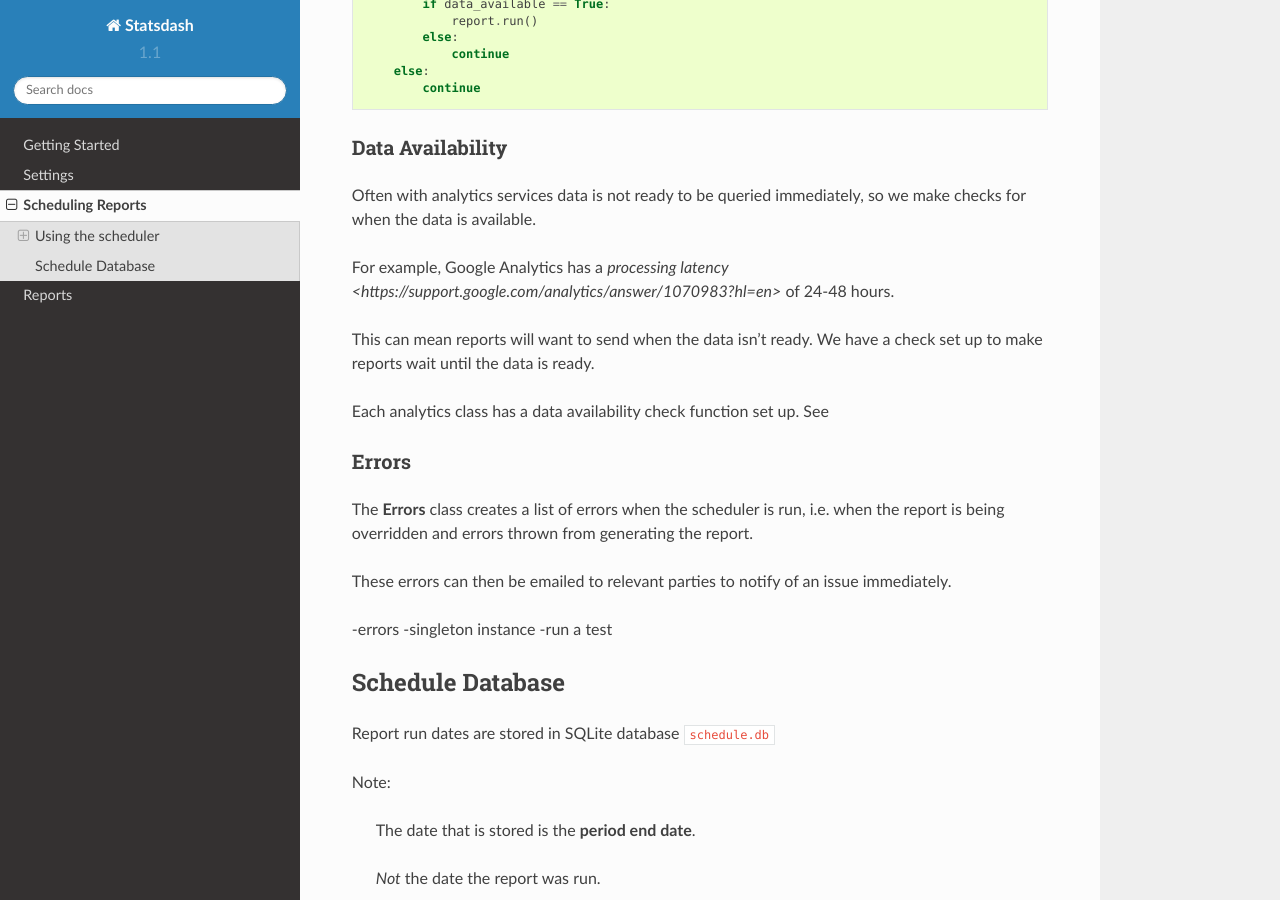
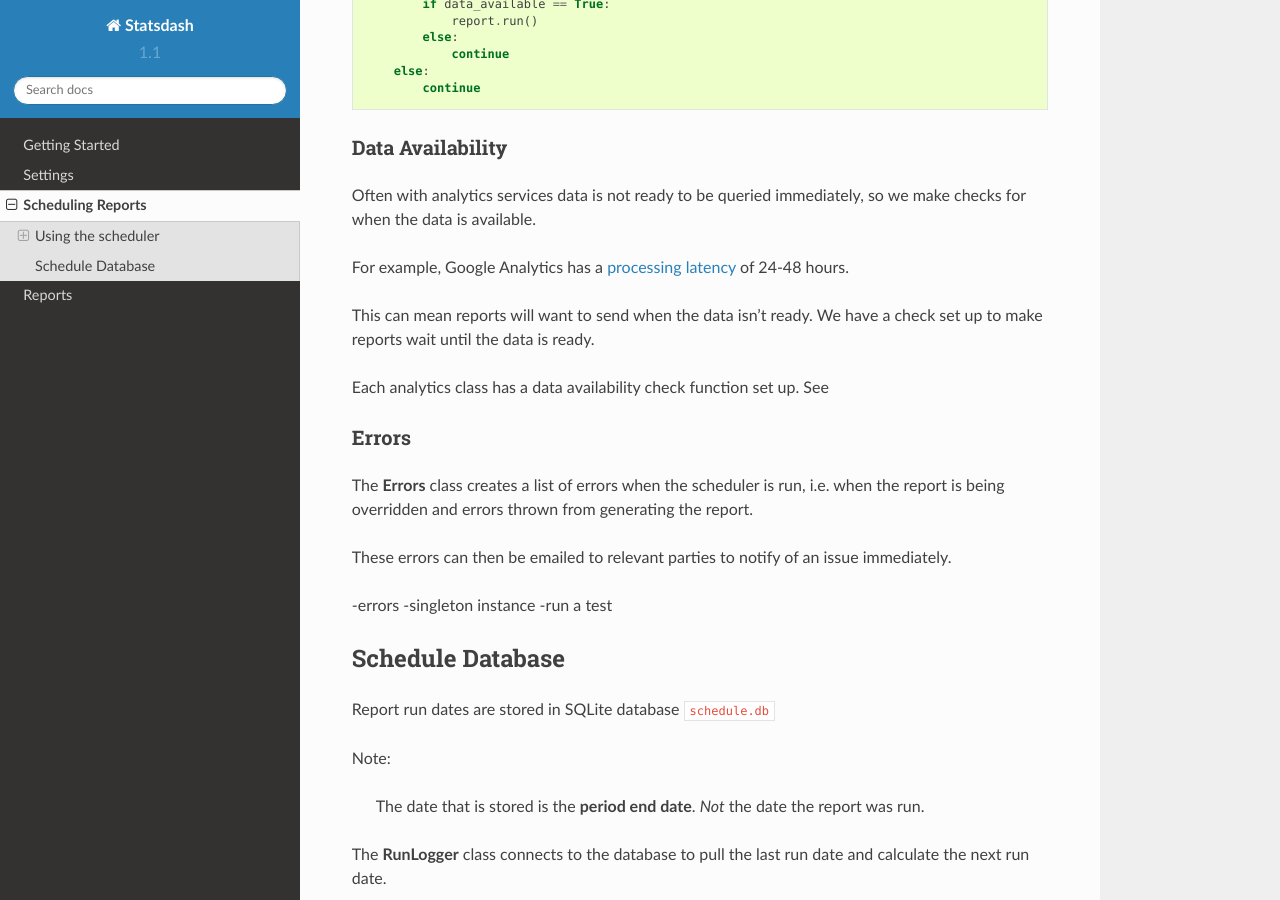
Before and after one commit to gamernetwork/gastatsdash, a Sphinx documentation site: the page built from docs/scheduler.rst, in a window 1280 px wide and 900 px high, scrolled down 365 px. Built offline with Sphinx 7.4.7 and the Read the Docs theme 2.0.0, drawn with Linux system fonts in a browser that asks for light colours.

Commit message:
updating scheduler

```diff
--- a/docs/scheduler.rst
+++ b/docs/scheduler.rst
@@ -24,7 +24,7 @@ Data Availability
 
 Often with analytics services data is not ready to be queried immediately, so we make checks for when the data is available.
 
-For example, Google Analytics has a `processing latency <https://support.google.com/analytics/answer/1070983?hl=en>` of 24-48 hours.
+For example, Google Analytics has a `processing latency <https://support.google.com/analytics/answer/1070983?hl=en>`_ of 24-48 hours.
 
 This can mean reports will want to send when the data isn't ready. We have a check set up to make reports wait until the data is ready.
 
@@ -53,8 +53,6 @@ Report run dates are stored in SQLite database ``schedule.db``
 
 Note:
 
-  The date that is stored is the **period end date**.
-
-  *Not* the date the report was run.
+  The date that is stored is the **period end date**. *Not* the date the report was run.
 
 The **RunLogger** class connects to the database to pull the last run date and calculate the next run date.
```
